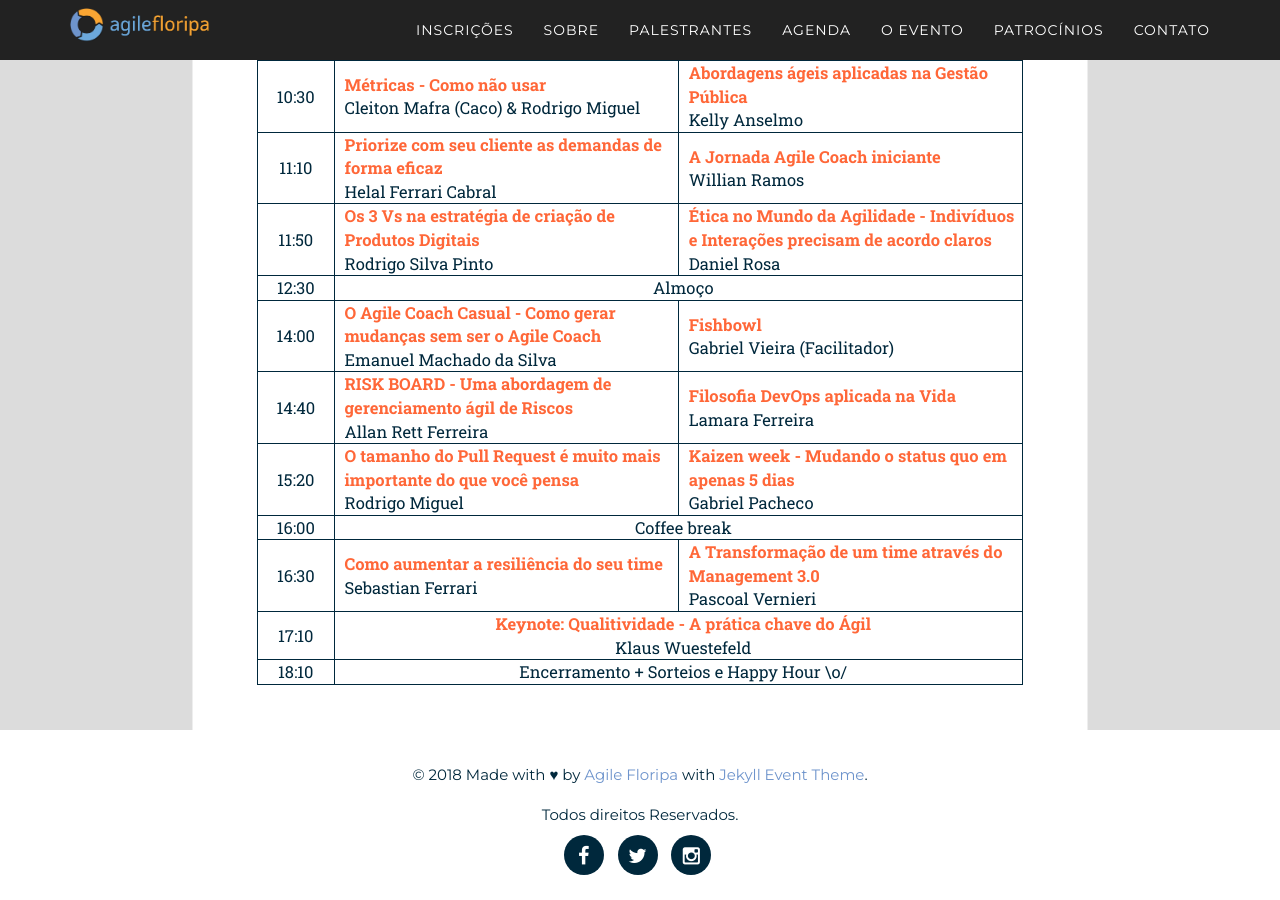
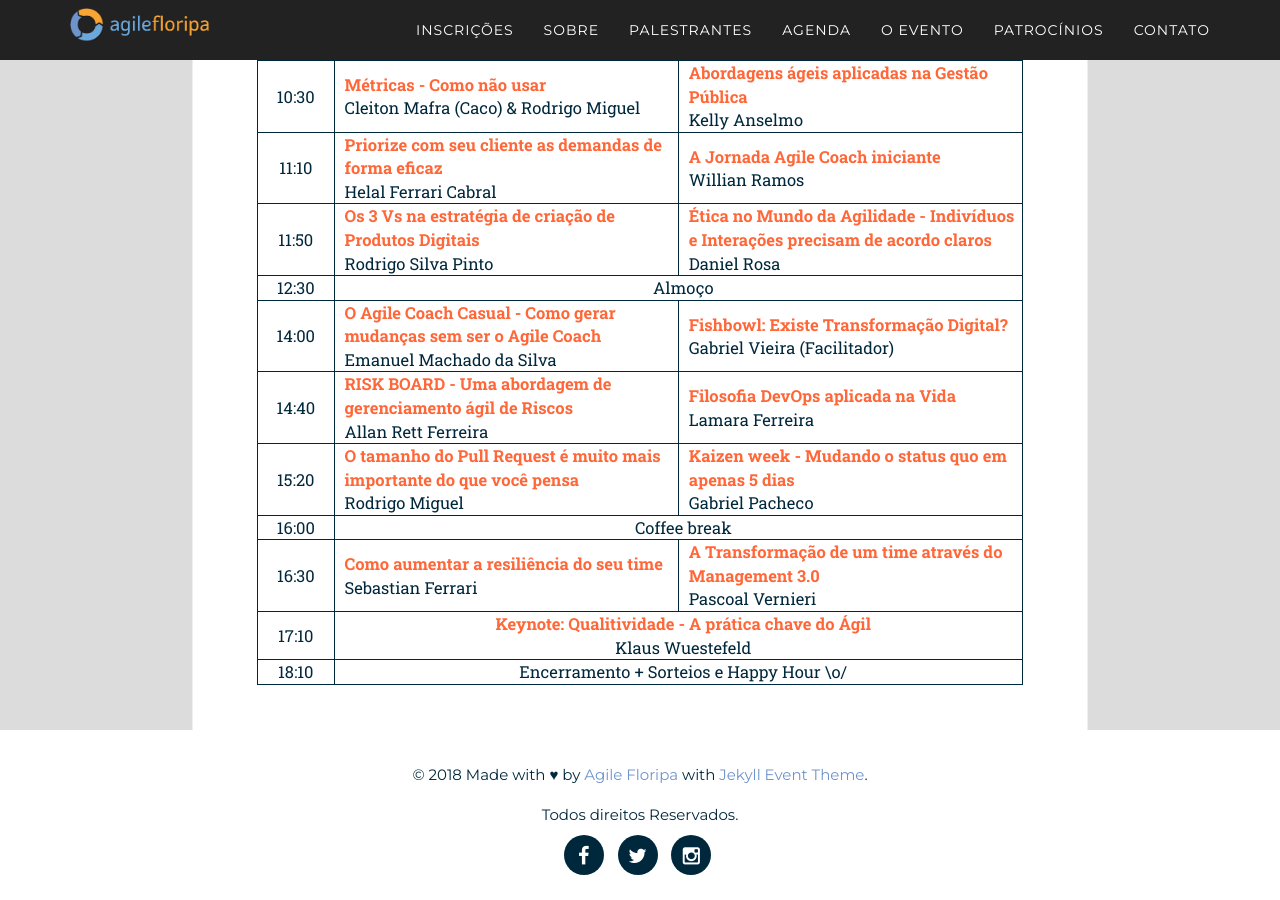
Before and after one commit to mingomax/afconf, a Jekyll site: the page built from _2017_pages/agenda.html, in a window 1280 px wide and 900 px high, scrolled down 1347 px. Built offline with Jekyll 4.4.1, drawn with Linux system fonts in a browser that asks for light colours; some web fonts are replaced.

Commit message:
Update fishbowl title (#17)

```diff
--- a/_data/twenty_17/agendas_2.yml
+++ b/_data/twenty_17/agendas_2.yml
@@ -132,7 +132,7 @@
     confirmed: true
   speaker_2:
     id: "fishbowl"
-    title: "Fishbowl"
+    title: "Fishbowl: Existe Transformação Digital?"
     name: "Gabriel Vieira (Facilitador)"
     description: ""
     confirmed: true
```
